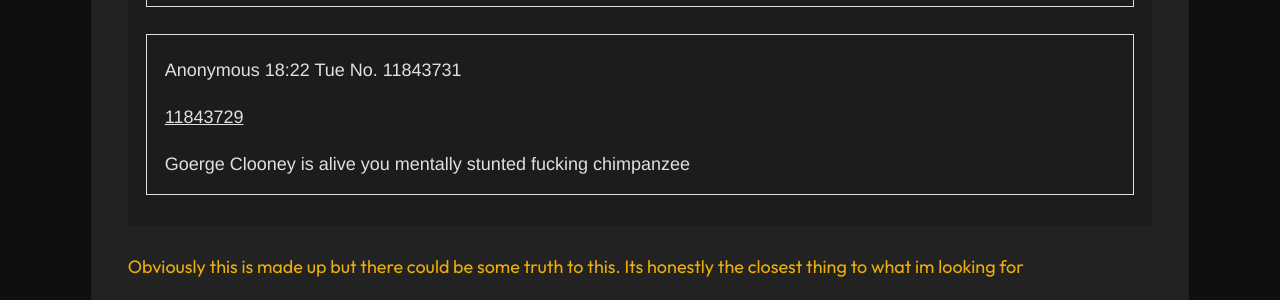
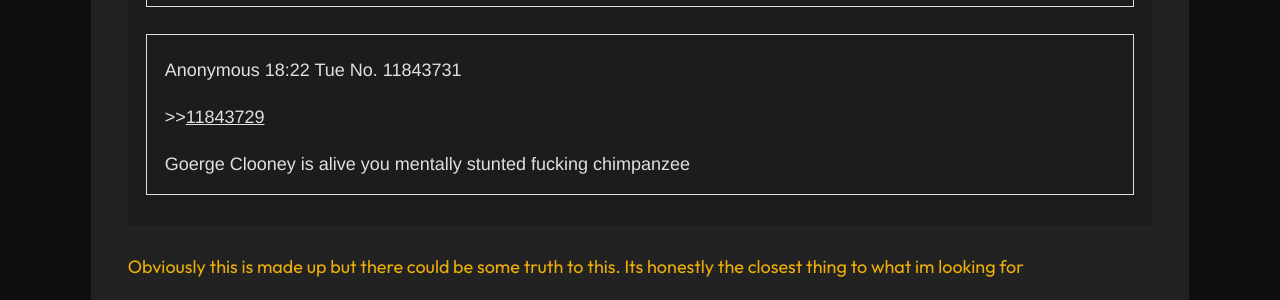
Before and after one commit to drizzleberry/drizzleberry.github.io, a Jekyll site: the page built from pages/episodes/evidence-board.html, in a window 1280 px wide and 900 px high, scrolled down 4394 px. Shown: the part 153-453 px from the top of the window. Built offline with Jekyll 4.4.1, drawn with Linux system fonts in a browser that asks for light colours.

Commit message:
Update evidence-board.html

```diff
--- a/pages/episodes/evidence-board.html
+++ b/pages/episodes/evidence-board.html
@@ -131,7 +131,7 @@ Not what I was looking for but maybe worth reading these. Bookmarked this site.
 
 <div class="blockquote" style="border: solid 1px var(--text-color);">
 <p>Anonymous 18:22 Tue No. 11843731</p>
-<p><span style="text-decoration: underline;">11843729</span></p>
+<p>&gt;&gt;<span style="text-decoration: underline;">11843729</span></p>
 <p>Goerge Clooney is alive you mentally stunted fucking chimpanzee</p>
 </div>
 
```
